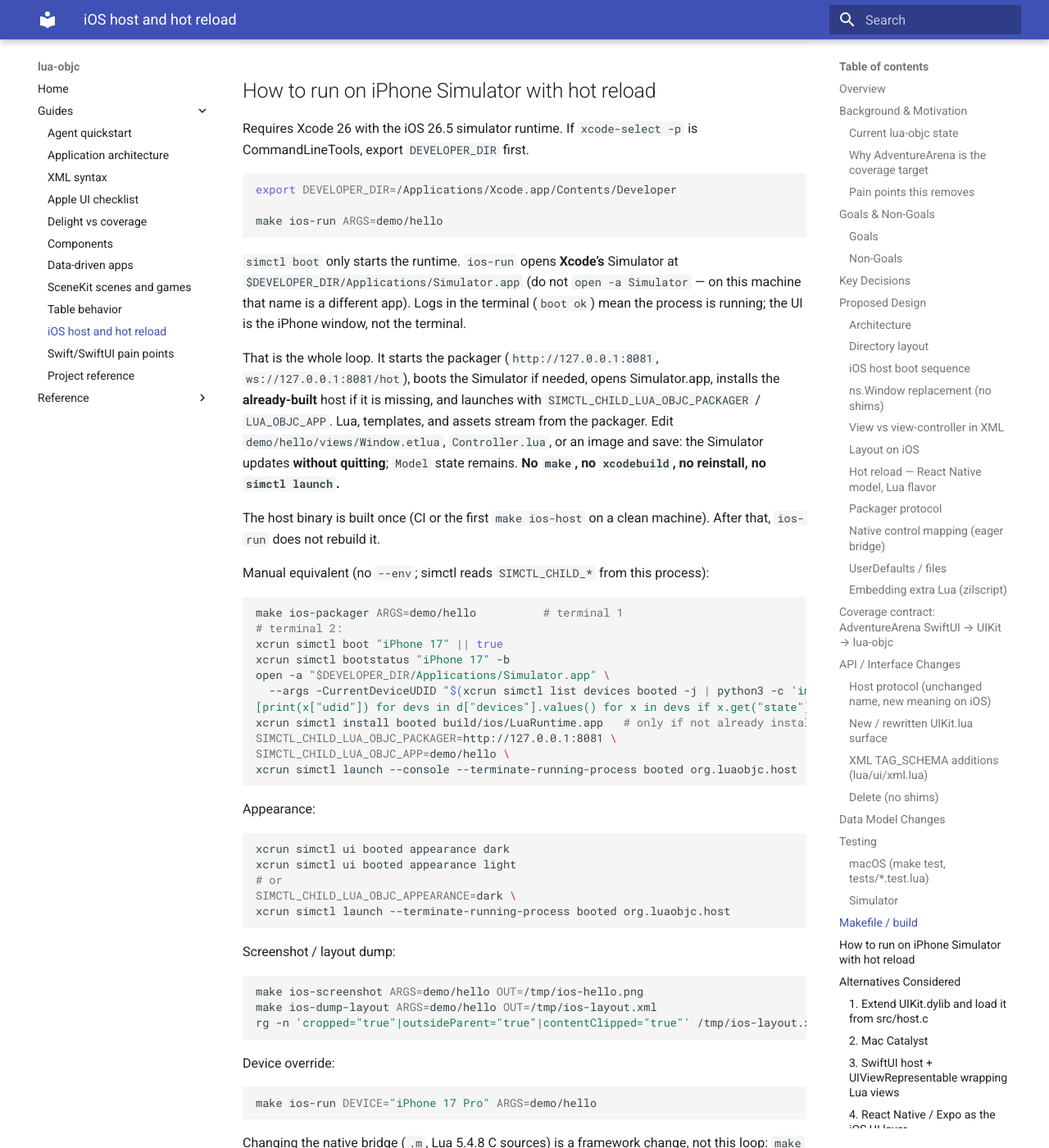
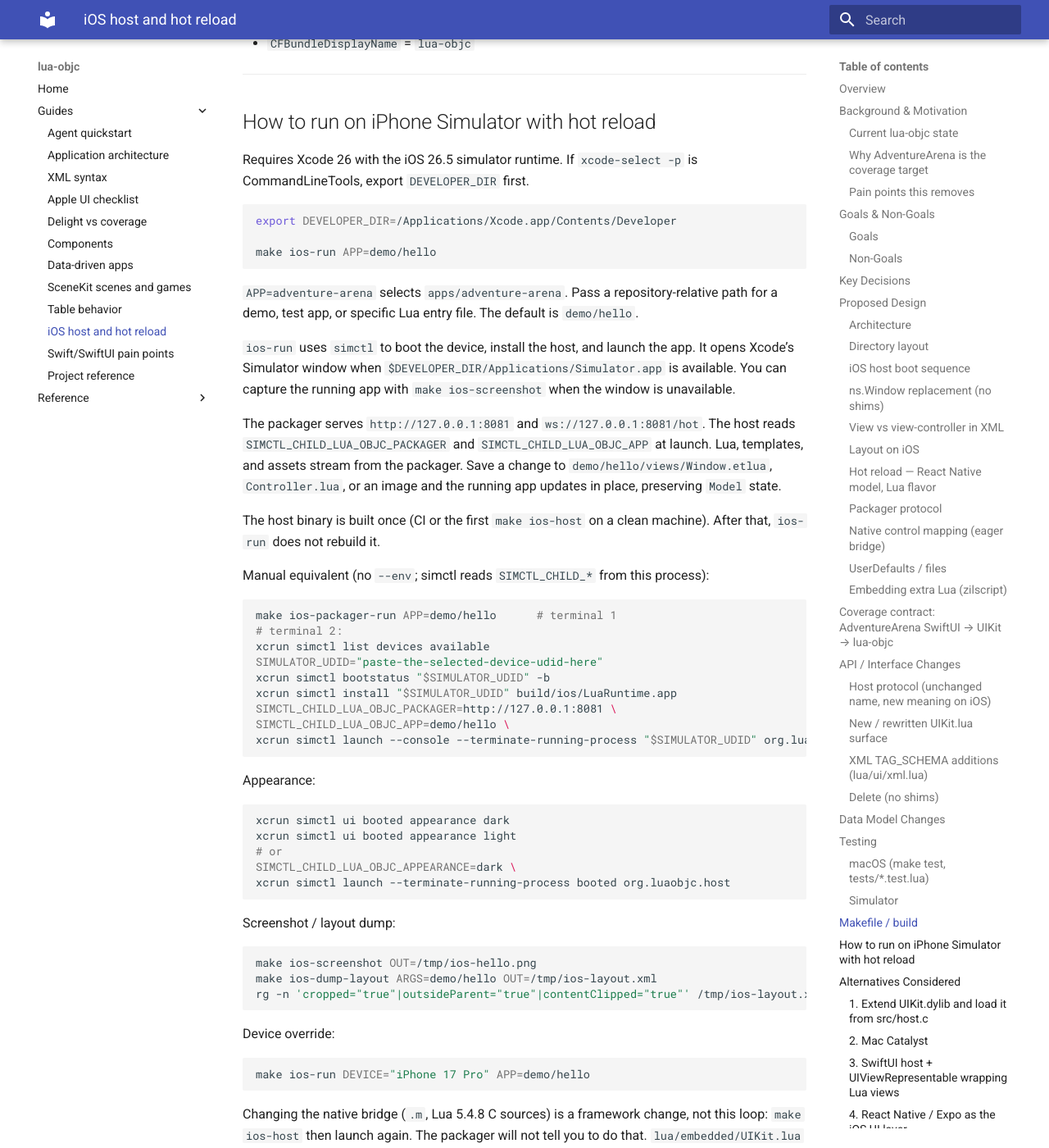
Before and after one commit to corepunch/lua-objc, an MkDocs documentation site: the page built from docs/ios.md, in a window 1280 px wide and 1400 px high, scrolled down 30906 px. Shown: the whole window at 82% size. Built offline with MkDocs 1.6.1 and Material for MkDocs 9.7.7, drawn with Linux system fonts in a browser that asks for light colours; some of the changed text lies outside the part shown.

Commit message:
Unify iOS app launch and show story openings immediately

````diff
--- a/docs/ios.md
+++ b/docs/ios.md
@@ -80,7 +80,7 @@ AdventureArena is a shipping SwiftUI iPhone app (deployment target **iOS 26.5**,
 - Cross-platform XML: the same `views/*.etlua` compiles through `lua/ui/xml.lua` with `ns` injected. New tags (`TabView`, `NavigationStack`, `ZStack`, `Section`, `Sheet` presentation is controller-side) land in `TAG_SCHEMA`.
 - Coverage of the AdventureArena primitive set (table below). App-level widgets (message bubbles, compass, star rating, cover image) are **composed in Lua**, not new native classes.
 - Headless tests for XML/API/packager on macOS; simulator tests for native construction, layout dump, and screenshots.
-- Operator workflow: `make ios-run ARGS=demo/hello`. That starts the packager, boots the already-built host if needed, and streams the app.
+- Operator workflow: `make ios-run APP=demo/hello`. That starts the packager, boots the already-built host if needed, and streams the app.
 
 ### Non-Goals
 
@@ -123,7 +123,7 @@ AdventureArena is a shipping SwiftUI iPhone app (deployment target **iOS 26.5**,
 
 9. **Deployment target is iOS 26.5.** Match AdventureArena (`IPHONEOS_DEPLOYMENT_TARGET = 26.5`) and lua-objc’s macOS 26 rule. Makefile `IOS_MIN` / Info.plist `MinimumOSVersion` are **26.5**, not 26.0. Use current UIKit (`UIView.keyboardLayoutGuide`, `UISheetPresentationController` detents, `UIButton.Configuration`). Map `style="borderedProminent"` to `+[UIButtonConfiguration borderedProminentButtonConfiguration]` (public since iOS 15). Do not invent `prominentFilledButtonConfiguration`. No appearance shims, no old-material fallbacks.
 
-10. **Default simulator device is `iPhone 17`.** Current Xcode 26.6 / iOS 26.5 runtimes on this machine: iPhone 17, 17 Pro, 17 Pro Max, 17e, iPhone Air. Override with `DEVICE`. Detect via `xcrun simctl list devices available`.
+10. **The default simulator is `iPhone 17` when available.** If it is absent, use the sole available iPhone simulator. Override with `DEVICE` by name or UDID. List devices with `xcrun simctl list devices available`.
 
 11. **AdventureArena widgets that are not system controls are Lua compositions.** Compass = buttons + `SystemImage`; stars = five SF Symbols; message bubbles = `Label` + semantic colors + layout; cover image = `Image` from file. No `CGPath` fake chrome.
 
@@ -204,7 +204,7 @@ Xcode **Compile Sources** (do not glob `src/uikit/*.m` or `src/shared/*.m` — `
 
 The `.app` contains **no** `lua/`, `apps/`, `views/`, or asset trees. `LRTResourceLoader` talks only to the packager (`GET /module`, `GET /file`). `package.path` is unused for app code; a packager searcher is installed first and is the only searcher that can load `apps.*`, `ui.*`, `etlua`, `App`, and `lua/embedded/UIKit.lua`. `io.open` of a process-relative path will miss (Simulator cwd is not the git root) and is not a fallback.
 
-If the packager is unreachable at boot, show the redbox: “Packager not running. `make ios-run ARGS=…`”. Do not ship a bundled copy of hello “just in case.”
+If the packager is unreachable at boot, show the redbox: “Packager not running. `make ios-run APP=…`”. Do not ship a bundled copy of hello “just in case.”
 
 ### iOS host boot sequence
 
@@ -277,7 +277,7 @@ the Mac with:
 
 ```sh
 DEVELOPER_DIR=/Applications/Xcode.app/Contents/Developer \
-make ios-internal-screenshot PROJECT=demo/hello OUT=/tmp/ios-hello.png
+make ios-internal-screenshot APP=demo/hello OUT=/tmp/ios-hello.png
 ```
 
 This is a content-window capture, not a device-frame screenshot. It requires a
@@ -783,7 +783,7 @@ Makefile targets (not part of default `make test` — they boot a simulator):
 
 ```sh
 make ios-dump-layout ARGS=demo/hello OUT=/tmp/ios-layout.xml
-make ios-screenshot ARGS=demo/hello OUT=/tmp/ios-hello.png
+make ios-screenshot OUT=/tmp/ios-hello.png
 ```
 
 Host XCTest (or a Lua script launched with `LUA_OBJC_DUMP_LAYOUT`) constructs `VStack`+`Label`+`Button`+`TabView` and asserts class names via the dump:
@@ -812,6 +812,8 @@ IOS_MIN       := 26.5
 DEVICE        ?= iPhone 17
 HOST_BUNDLE   := build/ios/LuaRuntime.app
 PACKAGER      := build/lua-objc-packager
+IOS_APP       = $(or $(APP),demo/hello)
+IOS_APP_ENTRY = $(if $(findstring /,$(IOS_APP)),$(IOS_APP),apps/$(IOS_APP))
 
 # ios-host is built by the repository Makefile using Clang and ad hoc signing.
 
@@ -824,7 +826,7 @@ ios-sim: ios-host
 	DEVELOPER_DIR=$(DEVELOPER_DIR) xcrun simctl boot "$(DEVICE)" || true
 	DEVELOPER_DIR=$(DEVELOPER_DIR) xcrun simctl bootstatus "$(DEVICE)" -b
 	DEVELOPER_DIR=$(DEVELOPER_DIR) xcrun simctl install booted $(HOST_BUNDLE)
-	SIMCTL_CHILD_LUA_OBJC_APP="$(or $(ARGS),demo/hello)" \
+	SIMCTL_CHILD_LUA_OBJC_APP="$(IOS_APP_ENTRY)" \
 	SIMCTL_CHILD_LUA_OBJC_PACKAGER="$(PACKAGER_URL)" \
 	SIMCTL_CHILD_LUA_OBJC_APPEARANCE="$(APPEARANCE)" \
 	DEVELOPER_DIR=$(DEVELOPER_DIR) xcrun simctl launch \
@@ -865,29 +867,30 @@ Requires Xcode 26 with the iOS 26.5 simulator runtime. If `xcode-select -p` is C
 ```sh
 export DEVELOPER_DIR=/Applications/Xcode.app/Contents/Developer
 
-make ios-run ARGS=demo/hello
+make ios-run APP=demo/hello
 ```
 
-`simctl boot` only starts the runtime. `ios-run` opens **Xcode’s** Simulator at `$DEVELOPER_DIR/Applications/Simulator.app` (do not `open -a Simulator` — on this machine that name is a different app). Logs in the terminal (`boot ok`) mean the process is running; the UI is the iPhone window, not the terminal.
+`APP=adventure-arena` selects `apps/adventure-arena`. Pass a repository-relative
+path for a demo, test app, or specific Lua entry file. The default is `demo/hello`.
 
-That is the whole loop. It starts the packager (`http://127.0.0.1:8081`, `ws://127.0.0.1:8081/hot`), boots the Simulator if needed, opens Simulator.app, installs the **already-built** host if it is missing, and launches with `SIMCTL_CHILD_LUA_OBJC_PACKAGER` / `LUA_OBJC_APP`. Lua, templates, and assets stream from the packager. Edit `demo/hello/views/Window.etlua`, `Controller.lua`, or an image and save: the Simulator updates **without quitting**; `Model` state remains. **No `make`, no `xcodebuild`, no reinstall, no `simctl launch`.**
+`ios-run` uses `simctl` to boot the device, install the host, and launch the app. It opens Xcode’s Simulator window when `$DEVELOPER_DIR/Applications/Simulator.app` is available. You can capture the running app with `make ios-screenshot` when the window is unavailable.
+
+The packager serves `http://127.0.0.1:8081` and `ws://127.0.0.1:8081/hot`. The host reads `SIMCTL_CHILD_LUA_OBJC_PACKAGER` and `SIMCTL_CHILD_LUA_OBJC_APP` at launch. Lua, templates, and assets stream from the packager. Save a change to `demo/hello/views/Window.etlua`, `Controller.lua`, or an image and the running app updates in place, preserving `Model` state.
 
 The host binary is built once (CI or the first `make ios-host` on a clean machine). After that, `ios-run` does not rebuild it.
 
 Manual equivalent (no `--env`; simctl reads `SIMCTL_CHILD_*` from this process):
 
 ```sh
-make ios-packager ARGS=demo/hello          # terminal 1
+make ios-packager-run APP=demo/hello      # terminal 1
 # terminal 2:
-xcrun simctl boot "iPhone 17" || true
-xcrun simctl bootstatus "iPhone 17" -b
-open -a "$DEVELOPER_DIR/Applications/Simulator.app" \
-  --args -CurrentDeviceUDID "$(xcrun simctl list devices booted -j | python3 -c 'import json,sys; d=json.load(sys.stdin);
-[print(x["udid"]) for devs in d["devices"].values() for x in devs if x.get("state")=="Booted"]')"
-xcrun simctl install booted build/ios/LuaRuntime.app   # only if not already installed
+xcrun simctl list devices available
+SIMULATOR_UDID="paste-the-selected-device-udid-here"
+xcrun simctl bootstatus "$SIMULATOR_UDID" -b
+xcrun simctl install "$SIMULATOR_UDID" build/ios/LuaRuntime.app
 SIMCTL_CHILD_LUA_OBJC_PACKAGER=http://127.0.0.1:8081 \
 SIMCTL_CHILD_LUA_OBJC_APP=demo/hello \
-xcrun simctl launch --console --terminate-running-process booted org.luaobjc.host
+xcrun simctl launch --console --terminate-running-process "$SIMULATOR_UDID" org.luaobjc.host
 ```
 
 Appearance:
@@ -903,7 +906,7 @@ xcrun simctl launch --terminate-running-process booted org.luaobjc.host
 Screenshot / layout dump:
 
 ```sh
-make ios-screenshot ARGS=demo/hello OUT=/tmp/ios-hello.png
+make ios-screenshot OUT=/tmp/ios-hello.png
 make ios-dump-layout ARGS=demo/hello OUT=/tmp/ios-layout.xml
 rg -n 'cropped="true"|outsideParent="true"|contentClipped="true"' /tmp/ios-layout.xml
 ```
@@ -911,7 +914,7 @@ rg -n 'cropped="true"|outsideParent="true"|contentClipped="true"' /tmp/ios-layou
 Device override:
 
 ```sh
-make ios-run DEVICE="iPhone 17 Pro" ARGS=demo/hello
+make ios-run DEVICE="iPhone 17 Pro" APP=demo/hello
 ```
 
 Changing the native bridge (`.m`, Lua 5.4.8 C sources) is a framework change, not this loop: `make ios-host` then launch again. The packager will not tell you to do that. `lua/embedded/UIKit.lua` is streamed and does **not** need a host rebuild.
@@ -1057,7 +1060,7 @@ Each PR is independently reviewable and mergeable. Native `.m` / `.lua` use tabs
 - **Title:** Add iPhone Simulator host that streams Lua and assets from a Mac packager
 - **Files:** `vendor/lua-5.4.8/**`, `vendor/README`, `ios/LuaRuntime/{main,LRTApplicationDelegate,LRTSceneDelegate,LRTApplicationController,LRTResourceLoader,LRTReloadConnection,LRTErrorViewController,LuaHostingController}.*`, `ios/LuaRuntime/Info.plist`, `src/packager/packager.m`, `lua/packager/paths.lua`, `Makefile` (`ios-host`, `ios-packager`, `ios-run`, `DEVELOPER_DIR`, `SIMCTL_CHILD_*`), `src/uikit/views.m` (`bridge_install_scene`), `src/uikit/runtime.m` (`uiviewcontroller` metatable + layout accessors hello needs: `flexGrow`, `spacing`, `fillWidth`), `src/uikit/constructors.m` (`systemName` image, `_systemColor`; `_image` via `NSData`), `src/uikit/bridge.m` (`_readFile`), `lua/embedded/UIKit.lua` (start from `UIKitNative`; rewrite `Window`; add `HostingController`, `Toggle`, `SystemImage`; Label typography), `lua/ui/xml.lua` (`require("ns")` default, `bridge._readFile`), `src/main.m` (register AppKit as `ns` = same table), `tests/uikit_api.test.lua`, `tests/packager.test.lua`
 - **Depends on:** none
-- **Description:** Vendor Lua 5.4.8; build an empty `LuaRuntime.app` (runtime only — no rsync of `lua/` or `apps/`). Compile Sources = host `.m` + `src/uikit_module.m` + `liblua.a` only. Packager on `:8081` serves `/health` `/file` `/module` `/entry` and `/hot`. Host calls `luaopen_UIKitNative`, loads streamed `UIKit.lua`, `package.loaded.ns`, `GET /entry`, `new():createWindow()`. Delete the 480×360 UIKit window. `SystemImage` via `UIImage systemName:`; file images via packager bytes. Operator: `make ios-run ARGS=demo/hello`. Packager-down is a redbox. Do **not** rewrite every example to `require("ns")` in this PR. Do **not** ship a bundled-Lua fallback.
+- **Description:** Vendor Lua 5.4.8; build an empty `LuaRuntime.app` (runtime only — no rsync of `lua/` or `apps/`). Compile Sources = host `.m` + `src/uikit_module.m` + `liblua.a` only. Packager on `:8081` serves `/health` `/file` `/module` `/entry` and `/hot`. Host calls `luaopen_UIKitNative`, loads streamed `UIKit.lua`, `package.loaded.ns`, `GET /entry`, `new():createWindow()`. Delete the 480×360 UIKit window. `SystemImage` via `UIImage systemName:`; file images via packager bytes. Operator: `make ios-run APP=demo/hello`. Packager-down is a redbox. Do **not** rewrite every example to `require("ns")` in this PR. Do **not** ship a bundled-Lua fallback.
 
 PR 2 in the previous draft (packager as a follow-up) is absorbed here: without the packager the host has nothing to run.
 
````
Also changed, not shown: AGENTS.md (+7 -34 lines), README.md (+3 -3 lines), apps/coin-quest/README.md (+1 -1 lines), apps/studio/README.md (+1 -1 lines), docs/agents/quickstart.md (+1 -1 lines), docs/index.md (+1 -1 lines), 12 other files.
